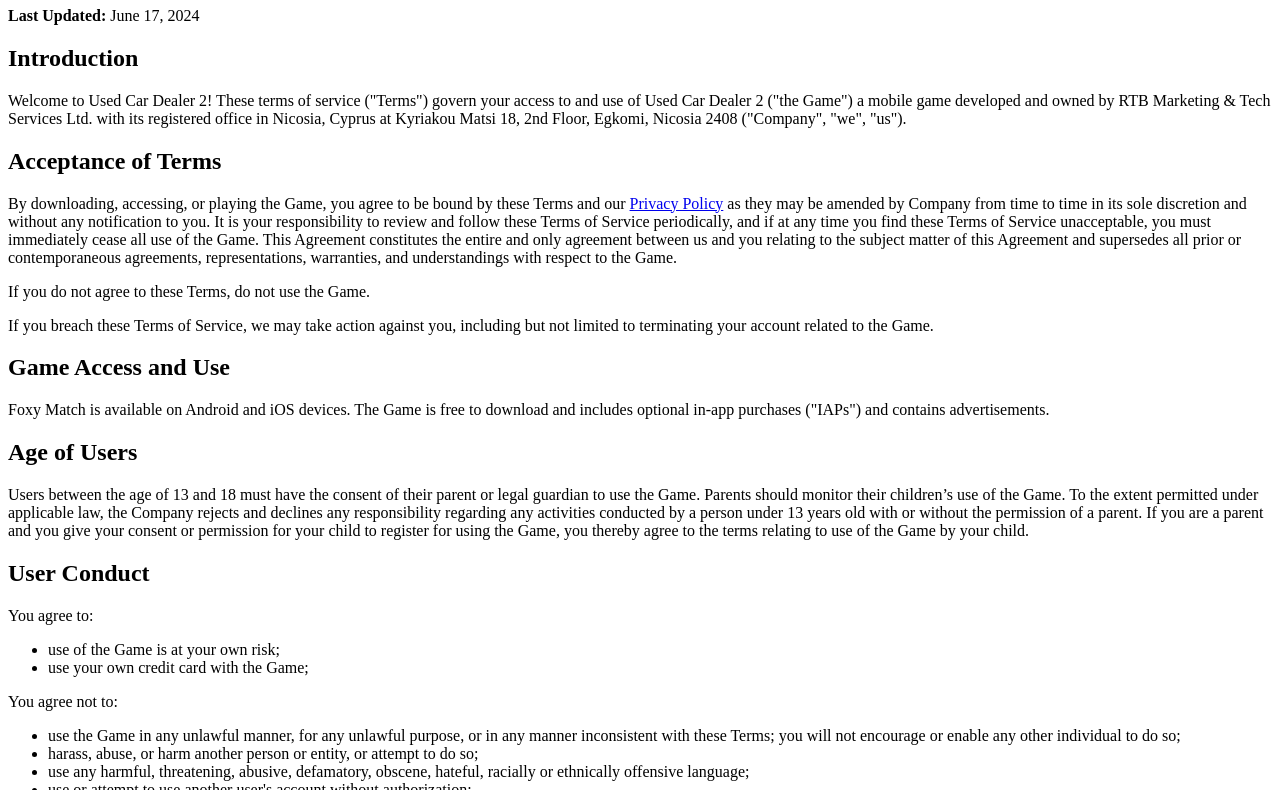
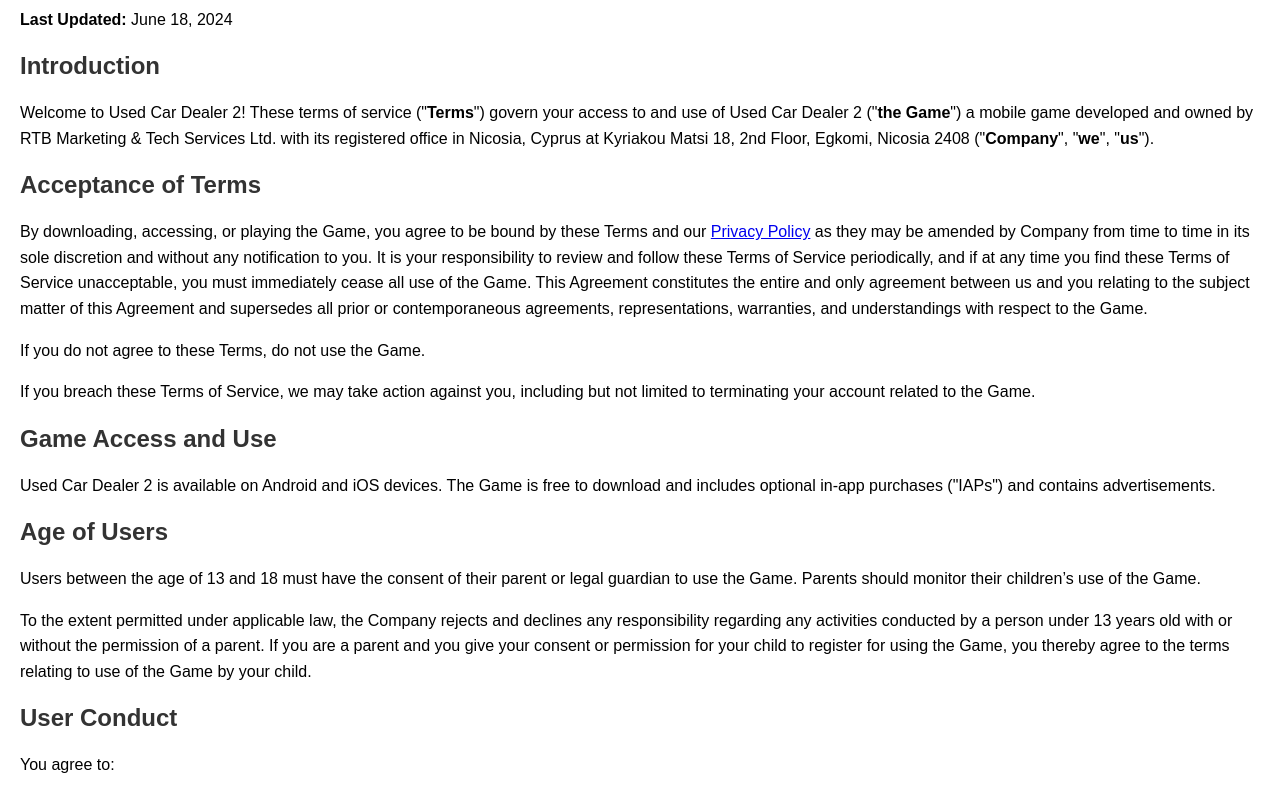
Before and after one commit to Bestgames-aiml/terms-of-service-used-car-dealer-2, a plain HTML site: page index.html in a window 1280 px wide. Shown: the part 73-863 px from the top of the page. Drawn offline with Linux system fonts and the light colour scheme.

Commit message:
Update index.html

```diff
--- a/index.html
+++ b/index.html
@@ -4,13 +4,32 @@
     <meta charset="UTF-8">
     <meta name="viewport" content="width=device-width, initial-scale=1.0">
     <title>Terms of Service for Used Car Dealer 2</title>
+    <style>
+        body {
+            font-family: Arial, sans-serif;
+            margin: 20px;
+        }
+        h1, h2, h3 {
+            color: #333;
+        }
+        p {
+            line-height: 1.6;
+        }
+        ul {
+            margin: 10px 0;
+            padding: 0 20px;
+        }
+        li {
+            margin: 5px 0;
+        }
+    </style>
 </head>
 <body>
     <h1>Terms of Service for Used Car Dealer 2</h1>
-    <p><strong>Last Updated:</strong> June 17, 2024</p>
+    <p><strong>Last Updated:</strong> June 18, 2024</p>
 
     <h2>Introduction</h2>
-    <p>Welcome to Used Car Dealer 2! These terms of service ("Terms") govern your access to and use of Used Car Dealer 2 ("the Game") a mobile game developed and owned by RTB Marketing & Tech Services Ltd. with its registered office in Nicosia, Cyprus at Kyriakou Matsi 18, 2nd Floor, Egkomi, Nicosia 2408 ("Company", "we", "us").</p>
+    <p>Welcome to Used Car Dealer 2! These terms of service ("<Strong>Terms</Strong>") govern your access to and use of Used Car Dealer 2 ("<Strong>the Game</Strong>") a mobile game developed and owned by RTB Marketing & Tech Services Ltd. with its registered office in Nicosia, Cyprus at Kyriakou Matsi 18, 2nd Floor, Egkomi, Nicosia 2408 ("<Strong>Company</Strong>", "<Strong>we</Strong>", "<Strong>us</Strong>").</p>
 
     <h2>Acceptance of Terms</h2>
     <p>By downloading, accessing, or playing the Game, you agree to be bound by these Terms and our <a href="https://bestgames-aiml.github.io/privacy-policy/">Privacy Policy</a> as they may be amended by Company from time to time in its sole discretion and without any notification to you. It is your responsibility to review and follow these Terms of Service periodically, and if at any time you find these Terms of Service unacceptable, you must immediately cease all use of the Game. This Agreement constitutes the entire and only agreement between us and you relating to the subject matter of this Agreement and supersedes all prior or contemporaneous agreements, representations, warranties, and understandings with respect to the Game.</p>
@@ -18,10 +37,11 @@
     <p>If you breach these Terms of Service, we may take action against you, including but not limited to terminating your account related to the Game.</p>
 
     <h2>Game Access and Use</h2>
-    <p>Foxy Match is available on Android and iOS devices. The Game is free to download and includes optional in-app purchases ("IAPs") and contains advertisements.</p>
+    <p>Used Car Dealer 2 is available on Android and iOS devices. The Game is free to download and includes optional in-app purchases ("IAPs") and contains advertisements.</p>
 
     <h2>Age of Users</h2>
-    <p>Users between the age of 13 and 18 must have the consent of their parent or legal guardian to use the Game. Parents should monitor their children’s use of the Game. To the extent permitted under applicable law, the Company rejects and declines any responsibility regarding any activities conducted by a person under 13 years old with or without the permission of a parent. If you are a parent and you give your consent or permission for your child to register for using the Game, you thereby agree to the terms relating to use of the Game by your child.</p>
+    <p>Users between the age of 13 and 18 must have the consent of their parent or legal guardian to use the Game. Parents should monitor their children’s use of the Game.</p>
+    <p>To the extent permitted under applicable law, the Company rejects and declines any responsibility regarding any activities conducted by a person under 13 years old with or without the permission of a parent. If you are a parent and you give your consent or permission for your child to register for using the Game, you thereby agree to the terms relating to use of the Game by your child.</p>
 
     <h2>User Conduct</h2>
     <p>You agree to:</p>
@@ -53,14 +73,14 @@
     <p>The intellectual property rights in the Game and all content within it are owned by or licensed to us.</p>
 
     <h2>Licence</h2>
-    <p>Subject to your agreement and continuing compliance with these Terms, the Company grants you a non-exclusive, non-transferable, non-sublicensable, revocable, and limited license to access and use the Game for your own non-commercial entertainment purposes.</p>
+    <p>Subject to your agreement and continuing compliance with these Terms, the Company grants you a non-exclusive, non-transferable, non-sublicensable, revocable, and limited license to access and use the Game for your <Strong>own non-commercial entertainment purposes</Strong>.</p>
     <p>The following restrictions apply to the use of the Game:</p>
     <ul>
         <li>you shall not (or attempt to) purchase, sell, rent, or give away your account, and you shall use your account only for non-commercial purposes; you shall not create an account using a false identity or information, or on behalf of someone other than yourself;</li>
         <li>you shall not use the Game if you have previously been removed by the Company or previously been banned from playing any Company’s game.</li>
         <li>You shall not use the Game for the purpose of committing any unlawful act.</li>
     </ul>
-    <p>License Limitations</p>
+    <h2>License Limitations</h2>
     <p>Any use of the Game in violation of these license limitations is strictly prohibited, can result in the immediate revocation of your limited license, and may subject you to liability for violations of law.</p>
     <p>You agree that you will not under any circumstances:</p>
     <ul>
@@ -87,7 +107,7 @@
     </p>
 
     <h2>In-App Purchases</h2>
-    <p>IAPs may include virtual currencies and other items that can be purchased for “real world” money. You may purchase with “real world” money a limited, non-transferable, non-sub-licensable, revocable virtual currencies, including but not limited to virtual cash, in-game coins and all other kinds of in-game monies, all for use in the games; (a) virtual in-game items (virtual currency and virtual in-game items referred to collectively as “Virtual Items”); and (b) other goods or services within the Game for your personal and non-commercial entertainment. You are only allowed to purchase Virtual Items from authorized partners of the Company, not in any other way.</p>
+    <p>IAPs may include virtual currencies and other items that can be purchased for “real world” money. You may purchase with “real world” money a limited, non-transferable, non-sub-licensable, revocable virtual currencies, including but not limited to virtual cash, in-game coins and all other kinds of in-game monies, all for use in the games; (a) virtual in-game items (virtual currency and virtual in-game items referred to collectively as “<Strong>Virtual Items</Strong>”); and (b) other goods or services within the Game for your personal and non-commercial entertainment. You are only allowed to purchase Virtual Items from authorized partners of the Company, not in any other way.</p>
     <p>Except when explicitly authorized by us (i) transfers of Virtual Items to other users are strictly prohibited; (ii) outside of the Game, you may not buy or sell any Virtual Items for “real world” money or otherwise exchange items for value; and (iii) we do not recognize any such purported transfers of Virtual Items or the purported sale, gift, or trade in the “real world” of anything that appears in the Game. Any attempt to do any of the foregoing is in violation of these Terms of Services and will result in an automatic termination of your rights to use the Virtual Items and may result in termination of your account. All Virtual Items are forfeited if your account is terminated or suspended for any reason or if we discontinue access to the Game.</p>
     <p>You agree that you will not assert or bring any claim against the Company, its affiliates, directors, officers, employees, agents, service providers, or licensors relating to (i) a claim that you own any Virtual Items; or (ii) a claim for an alleged monetary value of Virtual Items lost upon deletion or suspension of your account or modification, termination, or expiration of these terms.</p>
     <p>You acknowledge that these purchases are non-refundable except as required by law.</p>
```
